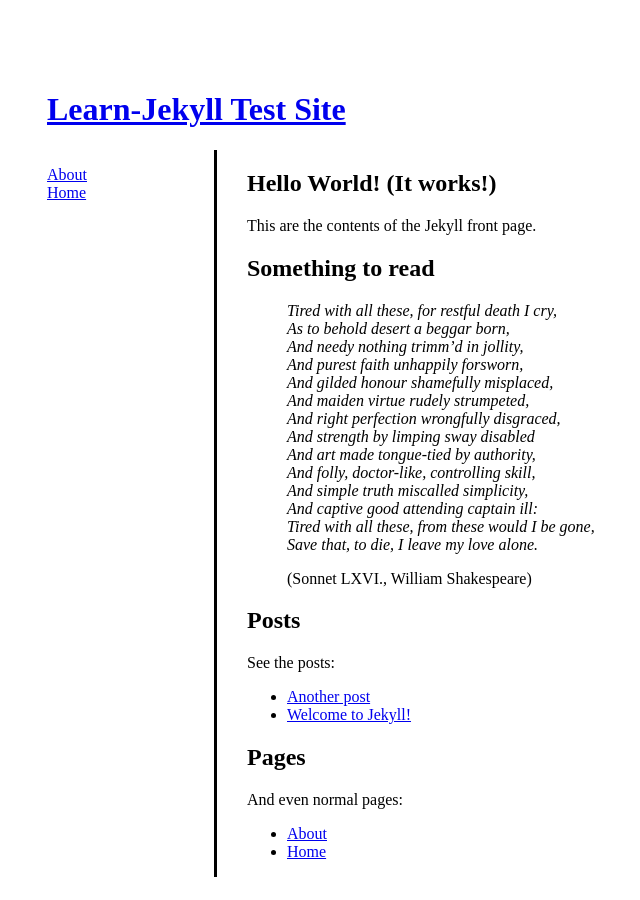
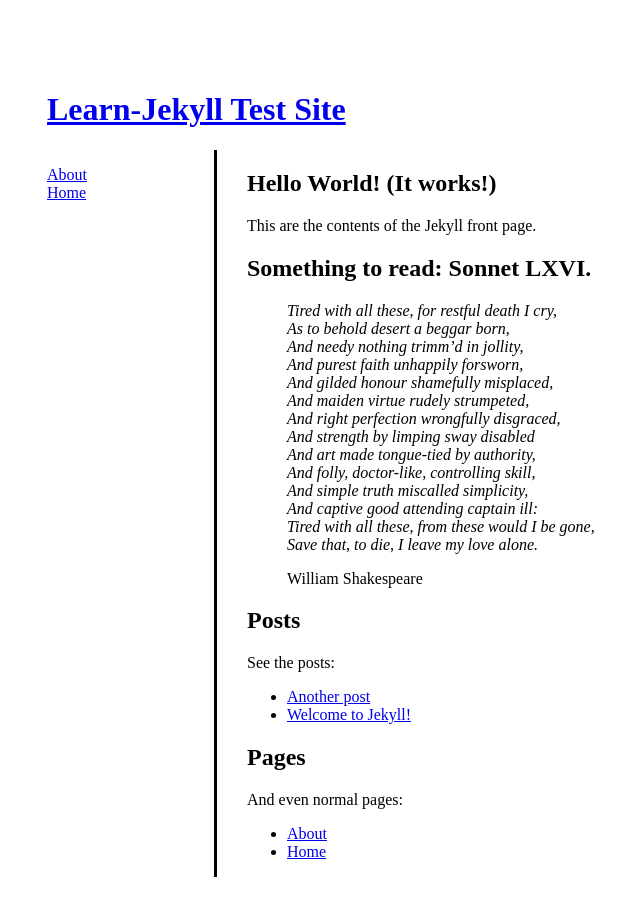
Before and after one commit to 371717/learn-jekyll-1, a Jekyll site: the page built from index.md, in a window 1280 px wide. Shown: the whole page, without its empty margins (193-833 px from the left). Built offline with Jekyll 4.4.1, drawn with Linux system fonts in a browser that asks for light colours; some of the changed lines change nothing that is shown.

Commit message:
Minor update

```diff
--- a/index.md
+++ b/index.md
@@ -7,7 +7,7 @@
 
 This are the contents of the Jekyll front page.
 
-## Something to read
+## Something to read: Sonnet LXVI.
 
 > *Tired with all these, for restful death I cry,
 > As to behold desert a beggar born,
@@ -24,7 +24,7 @@
 > Tired with all these, from these would I be gone,
 > Save that, to die, I leave my love alone.*
 >
-> (Sonnet LXVI., William Shakespeare)
+> William Shakespeare
 
 ## Posts
 
```
